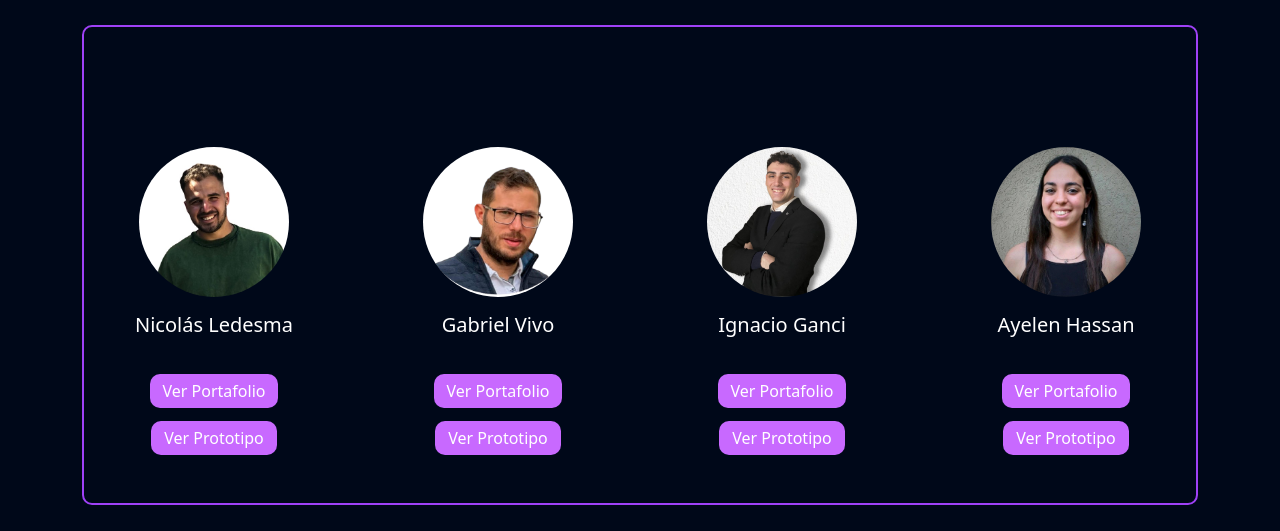
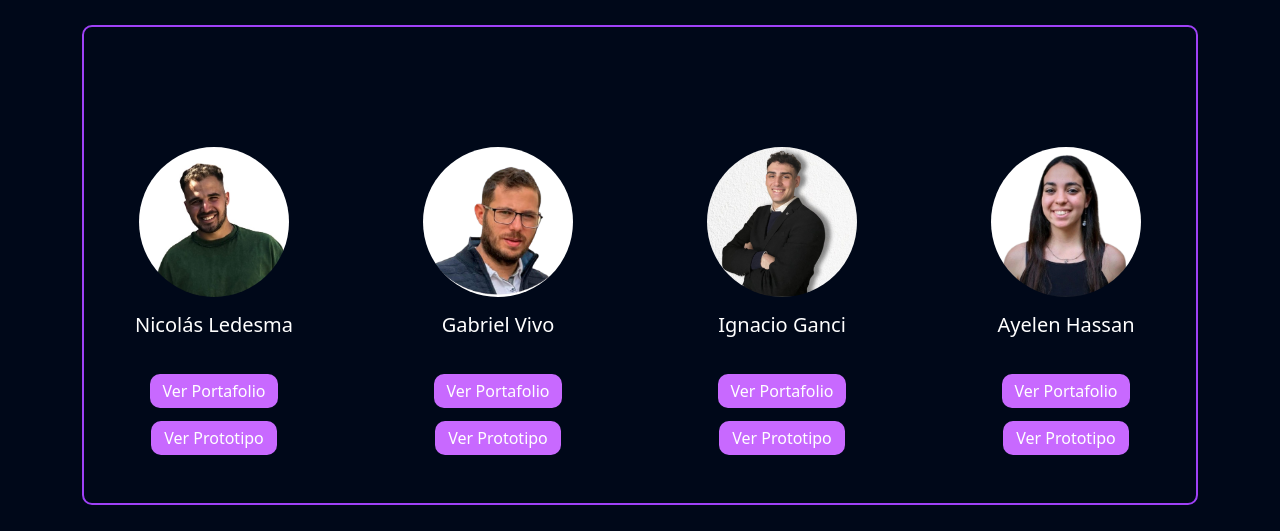
Before and after one commit to GabrielVivo/TrabajoGrupalWeb, a plain HTML site: page pages/nosotros.html in a window 1280 px wide. Shown: the part 205-736 px from the top of the page. Drawn offline with nearby package versions, Linux system fonts and the light colour scheme; a web font is replaced by a local one.

Commit message:
actualizacion del fondo de la imagen

```diff
--- a/pages/nosotros.html
+++ b/pages/nosotros.html
@@ -86,7 +86,7 @@
                 </div>
                 <div class="col">
                     <div class="team-member text-center d-flex flex-column align-items-center">
-                        <img src="../img/ayelen-hassan.jpeg" class="mb-3" alt="Ayelen Hassan">
+                        <img src="../img/ayelen-hassan_foto1-removebg-preview.png" class="mb-3" alt="Ayelen Hassan">
                         <h5 class="text-white mb-4">Ayelen Hassan</h5>
                         <a href="https://ayehassan.github.io/porfolio/" class="buttonbg text-white" target="_blank">Ver Portafolio</a>
                         <a href="https://www.figma.com/design/SGyC5rlREZmocpcQp8ZdyR/Untitled?node-id=0-1&t=0xGn4nCa16yPPMt5-1
```
Also changed, not shown: img/ayelen-hassan_foto1-removebg-preview.png (added).
